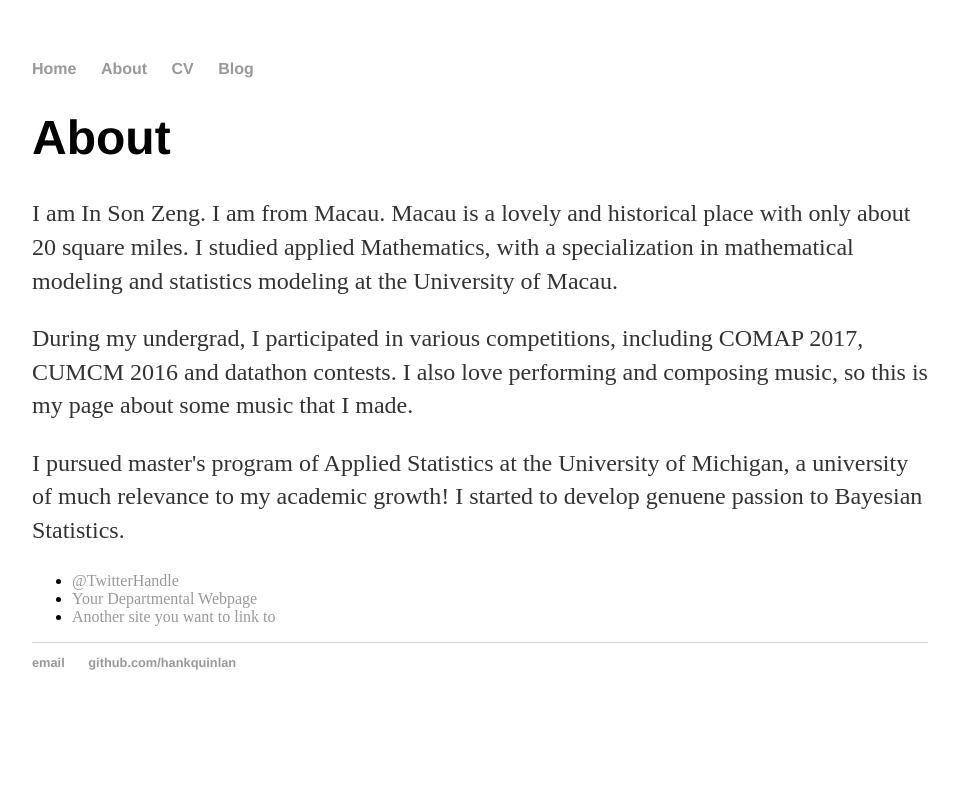
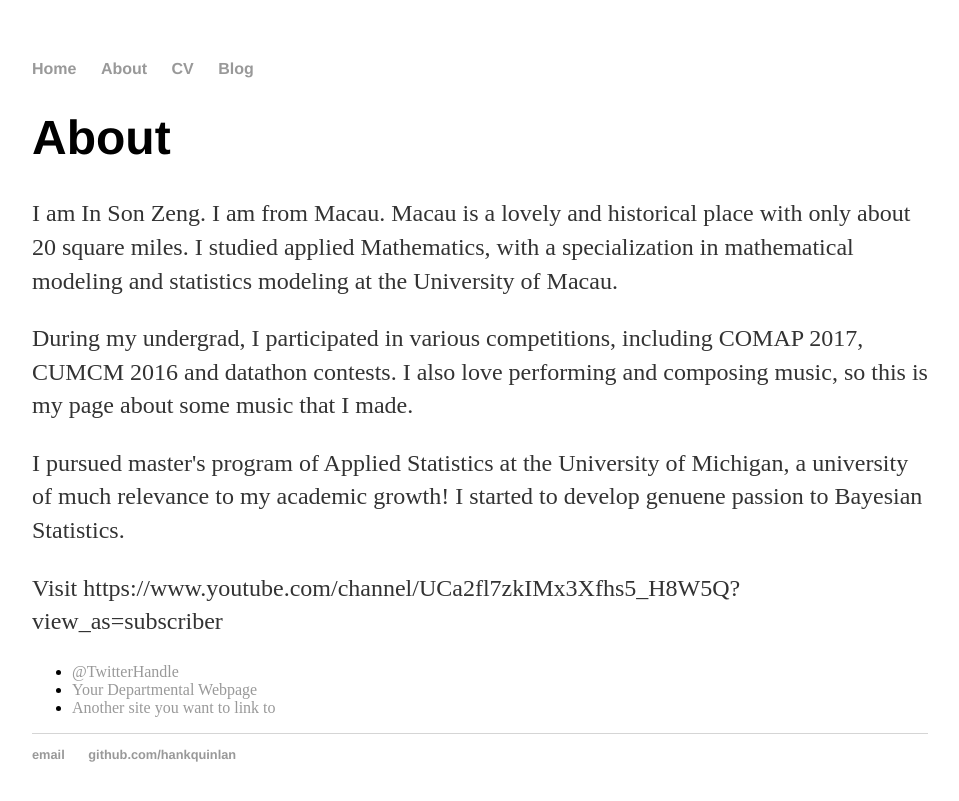
Before and after one commit to son520804/son520804.github.io, a Jekyll site: the page built from about/index.html, in a window 1280 px wide. Shown: the top 801 px of the page, without its empty margins (160-1119 px from the left). Built offline with Jekyll 4.4.1, drawn with Linux system fonts in a browser that asks for light colours.

Commit message:
Update index.html

```diff
--- a/about/index.html
+++ b/about/index.html
@@ -8,6 +8,7 @@ title: About In Son
 			<p>I am In Son Zeng. I am from Macau. Macau is a lovely and historical place with only about 20 square miles. I studied applied Mathematics, with a specialization in mathematical modeling and statistics modeling at the University of Macau.</p>
 			<p>During my undergrad, I participated in various competitions, including COMAP 2017, CUMCM 2016 and datathon contests. I also love performing and composing music, so this is my page about some music that I made.</p>
 			<p>I pursued master's program of Applied Statistics at the University of Michigan, a university of much relevance to my academic growth! I started to develop genuene passion to Bayesian Statistics.</p>
+			<p>Visit https://www.youtube.com/channel/UCa2fl7zkIMx3Xfhs5_H8W5Q?view_as=subscriber<p>
 			<ul class="contacts">
 				<li><a href="#">@TwitterHandle</a></li>
 				<li><a href="#">Your Departmental Webpage</a></li>
```
